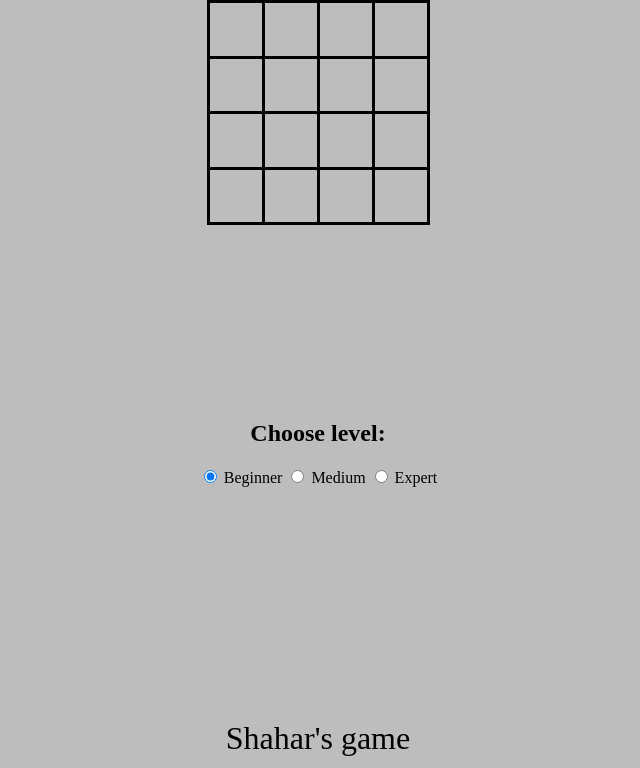
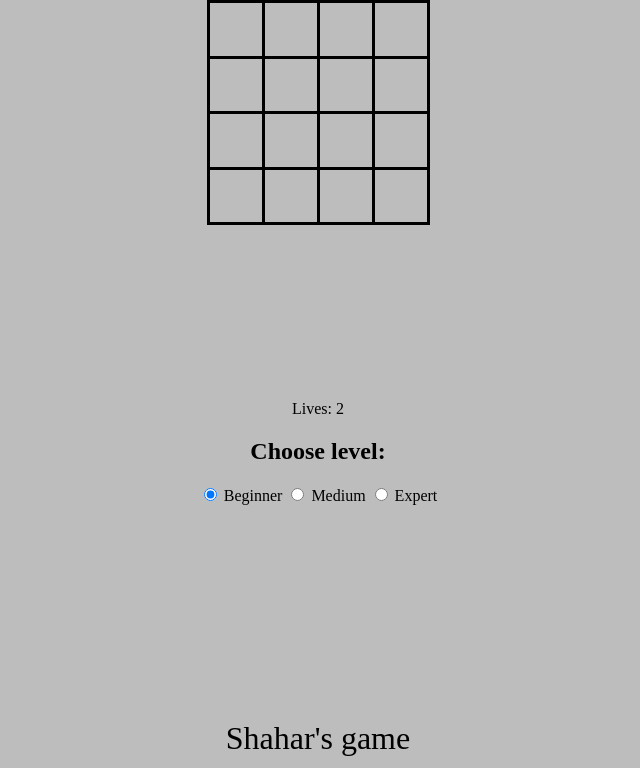
Before and after one commit to Sshahar/mine-sweeper, a plain HTML site: page index.html in a window 1280 px wide. Shown: the part 61-829 px from the top of the page, without its empty margins (322-962 px from the left). Drawn offline with Linux system fonts and the light colour scheme.

Commit message:
add LIVES view

```diff
--- a/index.html
+++ b/index.html
@@ -13,6 +13,10 @@
 
     <main>
         <div class="game-container"></div>
+
+        <div class="stats-container">
+            <div>Lives: <span class="lives-count">0</span></div>
+        </div>
 
         <div class="level-container">
             <h2>Choose level:</h2>
--- a/script.js
+++ b/script.js
@@ -48,6 +48,7 @@ function setGame() {
         secsPassed: 0,
         LIVES: 2
     }
+    renderStats()
 }
 
 function buildBoard() {
@@ -148,6 +149,7 @@ function onCellMarked(i, j) {
 function checkGameOver(i, j) {
     if (gBoard[i][j].isMine && gBoard[i][j].isShown) {
         gGame.LIVES--
+        renderStats()
         if (gGame.LIVES <= 0) {
             gGame.isOn = false
             onLose()
@@ -233,3 +235,7 @@ function showCell(i, j) {
     gBoard[i][j].isShown = true
     renderCell(i, j)
 }
+
+function renderStats() {
+    document.querySelector('.lives-count').innerHTML = gGame.LIVES
+}
```
